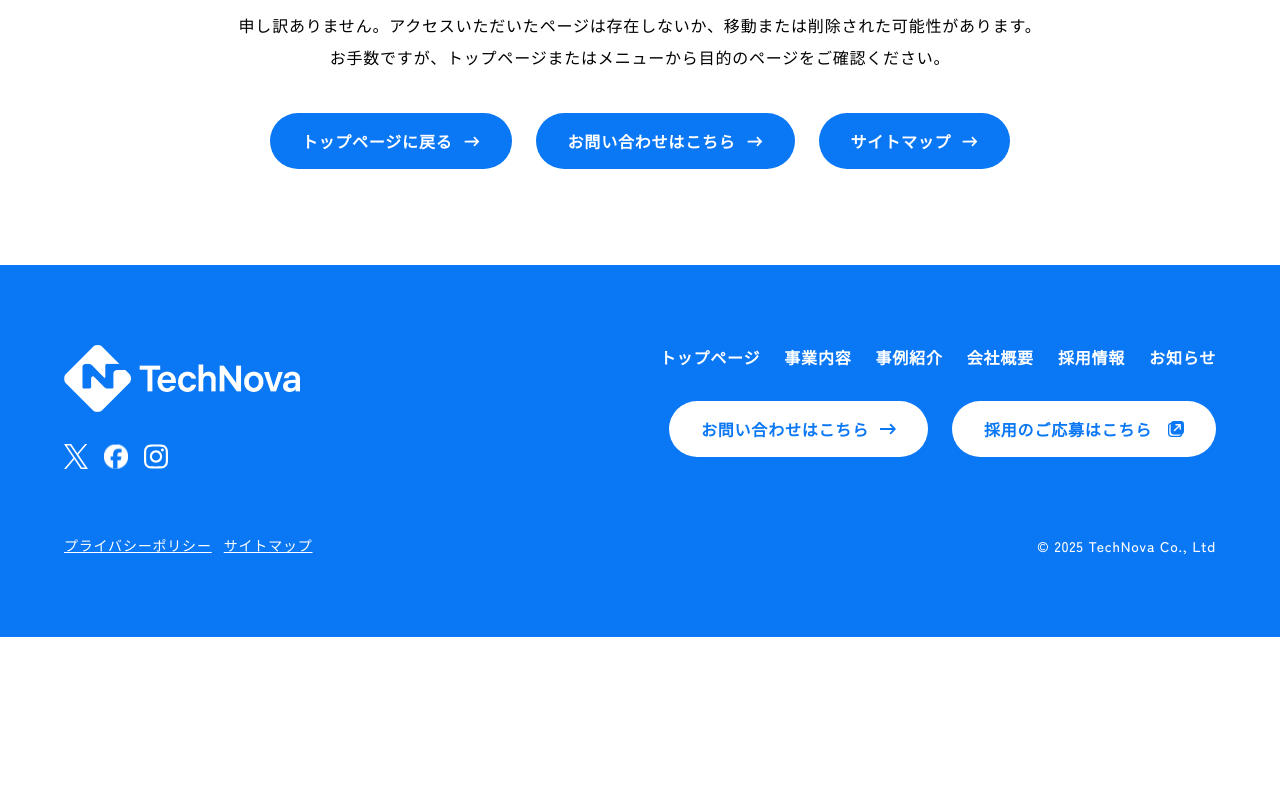
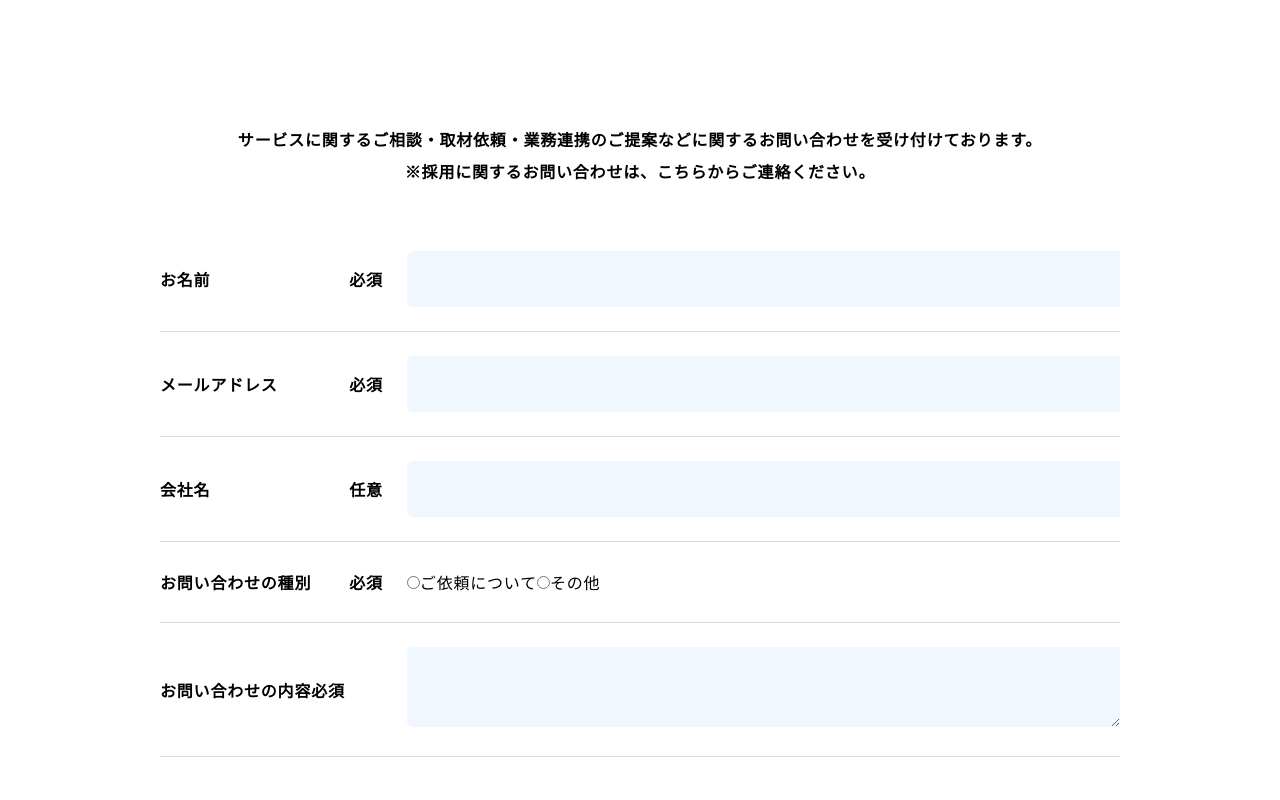
Before and after one commit to kaze-wind-dev/technova, a Next.js app: page /contact in a window 1280 px wide. Before the commit this address had no page. Shown: the part 380-1180 px from the top of the page. Before the commit the page ends 1017 px from the top, so only its background shows below. Built offline with nearby package versions, Linux system fonts and the light colour scheme.

Commit message:
contactページの作成

```diff
--- /dev/null
+++ b/app/contact/page.tsx
@@ -0,0 +1,97 @@
+import Link from "next/link";
+import Section from "@/components/Section";
+import Inner from "@/components/Inner";
+import Hero from "@/components/Hero";
+
+export default function Page() {
+  return (
+   <main>
+      <Hero
+        pageTitle="お問い合わせ"
+        pageDesc="サービスに関するご相談・取材依頼・業務連携のご提案など、お気軽にご連絡ください。"
+      />
+      <Section>
+        <Inner>
+          <p className="mb-10 text-center leading-loose tracing-wider font-bold">
+            サービスに関するご相談・取材依頼・業務連携のご提案などに関するお問い合わせを受け付けております。
+            <br />
+            ※採用に関するお問い合わせは、こちらからご連絡ください。
+          </p>
+          <form className="w-full max-w-[960px] mx-auto">
+            <div className="border-b border-solid border-gray flex flex-center items-center  py-6 gap-6">
+              <div className="font-bold leading-loose flex flex-center items-center justify-between w-[300px]">
+                <label htmlFor="name">お名前</label>
+                <span className="require">必須</span>
+              </div>
+              <div className="w-full">
+                <input
+                  id="name"
+                  type="text"
+                  className="px-4 py-4 rounded-s-md w-full bg-theme"
+                />
+              </div>
+            </div>
+            <div className="border-b border-solid border-gray flex flex-center items-center py-6 gap-6">
+              <div className="font-bold leading-loose flex flex-center items-center justify-between w-[300px]">
+                <label htmlFor="email">メールアドレス</label>
+                <span className="require">必須</span>
+              </div>
+              <div className="w-full">
+                <input
+                  id="email"
+                  type="email"
+                  className="px-4 py-4 rounded-s-md w-full bg-theme"
+                />
+              </div>
+            </div>
+            <div className="border-b border-solid border-gray flex flex-center items-center py-6 gap-6">
+              <div className="font-bold leading-loose flex flex-center items-center justify-between w-[300px]">
+                <label htmlFor="corporate">会社名</label>
+                <span className="">任意</span>
+              </div>
+              <div className="w-full">
+                <input
+                  id="corporate"
+                  type="text"
+                  className="px-4 py-4 rounded-s-md w-full bg-theme"
+                />
+              </div>
+            </div>
+            <div className="border-b border-solid border-gray flex flex-center items-center py-6 gap-6">
+              <div className="font-bold leading-loose flex flex-center items-center justify-between w-[300px]">
+                お問い合わせの種別
+                <span className="">必須</span>
+              </div>
+              <div className="w-full">
+                <label htmlFor="radio-content01">
+                  <input id="radio-content01" type="radio" />
+                  ご依頼について
+                </label>
+                <label htmlFor="radio-content02">
+                  <input id="radio-content02" type="radio" />
+                  その他
+                </label>
+              </div>
+            </div>
+            <div className="border-b border-solid border-gray flex flex-center items-center py-6 gap-6">
+              <div className="font-bold leading-loose flex flex-center items-center justify-between w-[300px]">
+                <label htmlFor="comment">
+                  お問い合わせの内容
+                  <span className="">必須</span>
+                </label>
+              </div>
+              <div className="w-full">
+                <textarea
+                  name="comment"
+                  id="comment"
+                  className="px-4 py-4 rounded-s-md w-full bg-theme"
+                ></textarea>
+              </div>
+            </div>
+          </form>
+        </Inner>
+      </Section>
+    </main>
+
+  );
+}
```
